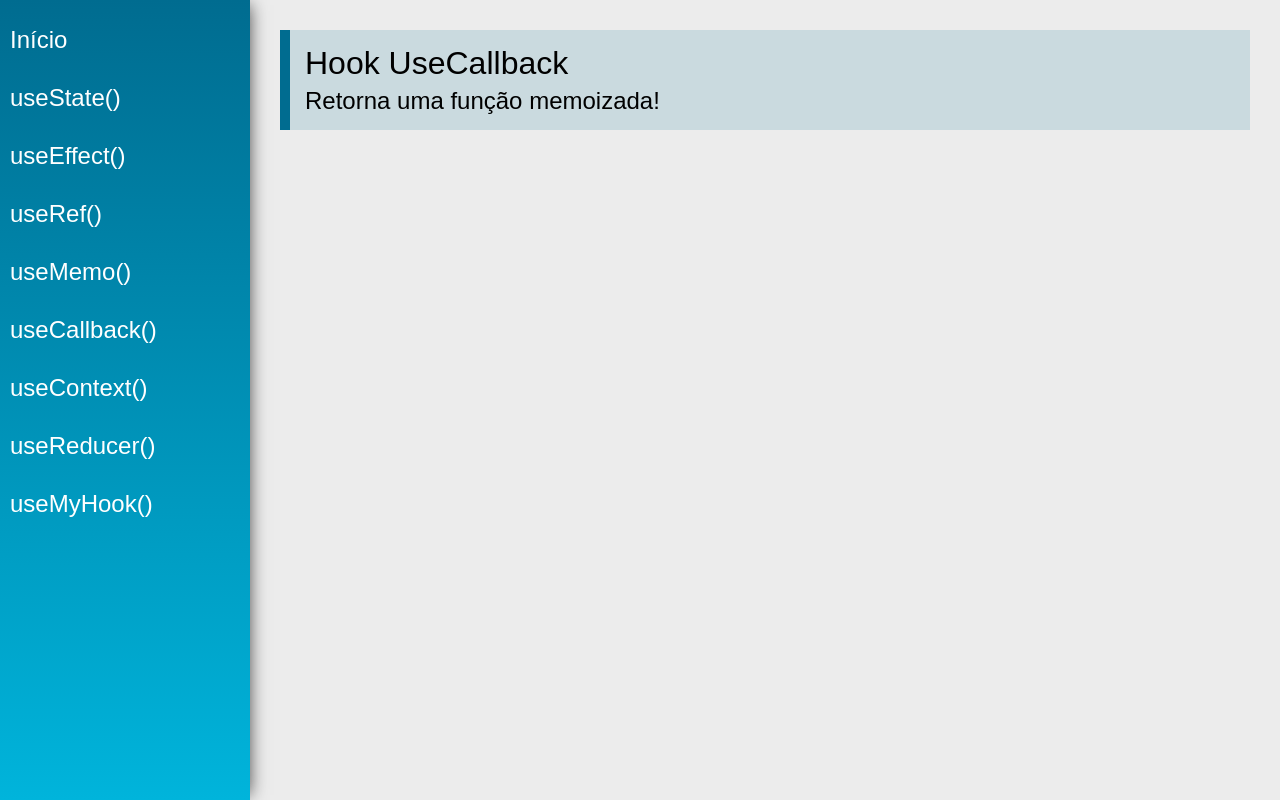
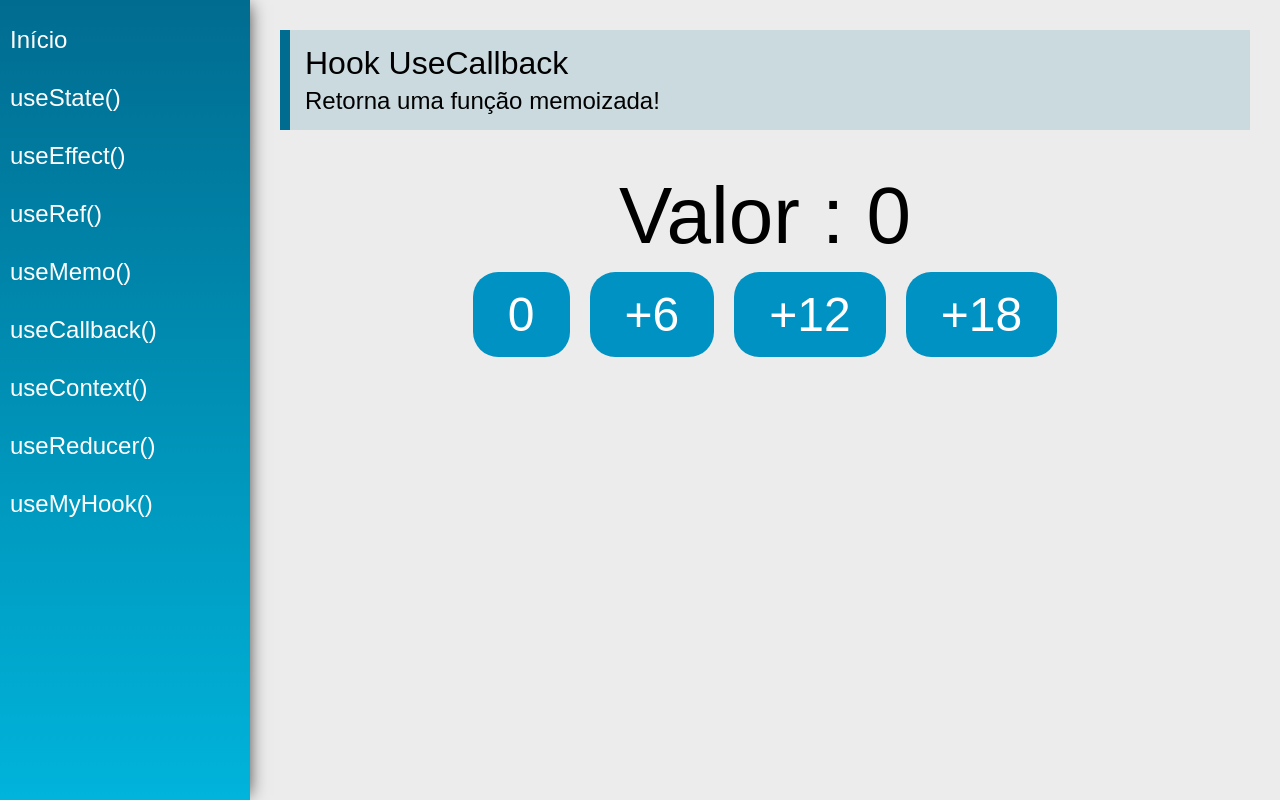
Before and after one commit to Snoopyh/React-Hooks, a React (Vite) app: page /useCallback in a window 1280 px wide. Built offline with nearby package versions, Linux system fonts and the light colour scheme.

Commit message:
UseCallback

```diff
--- a/src/views/examples/UseCallback.jsx
+++ b/src/views/examples/UseCallback.jsx
@@ -1,13 +1,29 @@
-import React from 'react'
+import React, { useCallback, useState } from 'react'
 import PageTitle from '../../components/layout/PageTitle'
+import UseCallbackButtons from './UseCallbackButtons'
 
 const UseCallback = (props) => {
+    const [count , setCount] = useState(0)
+
+    const inc= useCallback(function (delta){
+        setCount(curr => curr + delta)
+    },[setCount])
+
+    const zera= useCallback(function (delta){
+        setCount(curr => delta)
+    },{setCount})
+
+
     return (
         <div className="UseCallback">
             <PageTitle
                 title="Hook UseCallback"
                 subtitle="Retorna uma função memoizada!"
             />
+            <div className="center">
+                <span className="text">{`Valor : ${count}`}</span>
+               <UseCallbackButtons zera={zera} inc={inc}/>
+            </div>
         </div>
     )
 }
--- /dev/null
+++ b/src/views/examples/UseCallbackButtons.jsx
@@ -0,0 +1,16 @@
+import React from 'react';
+
+
+const useCallbackButtons = (props) => {
+  console.log('render...')
+  return(
+    <div>
+    <button className="button btn" onClick={() => props.zera(0)}>0</button>
+    <button className="button btn" onClick={() => props.inc(6)}>+6</button>
+    <button className="button btn" onClick={() => props.inc(12)}>+12</button>
+    <button className="button btn" onClick={() => props.inc(18)}>+18</button>
+</div>
+  )
+}
+
+export default React.memo(useCallbackButtons);
```
